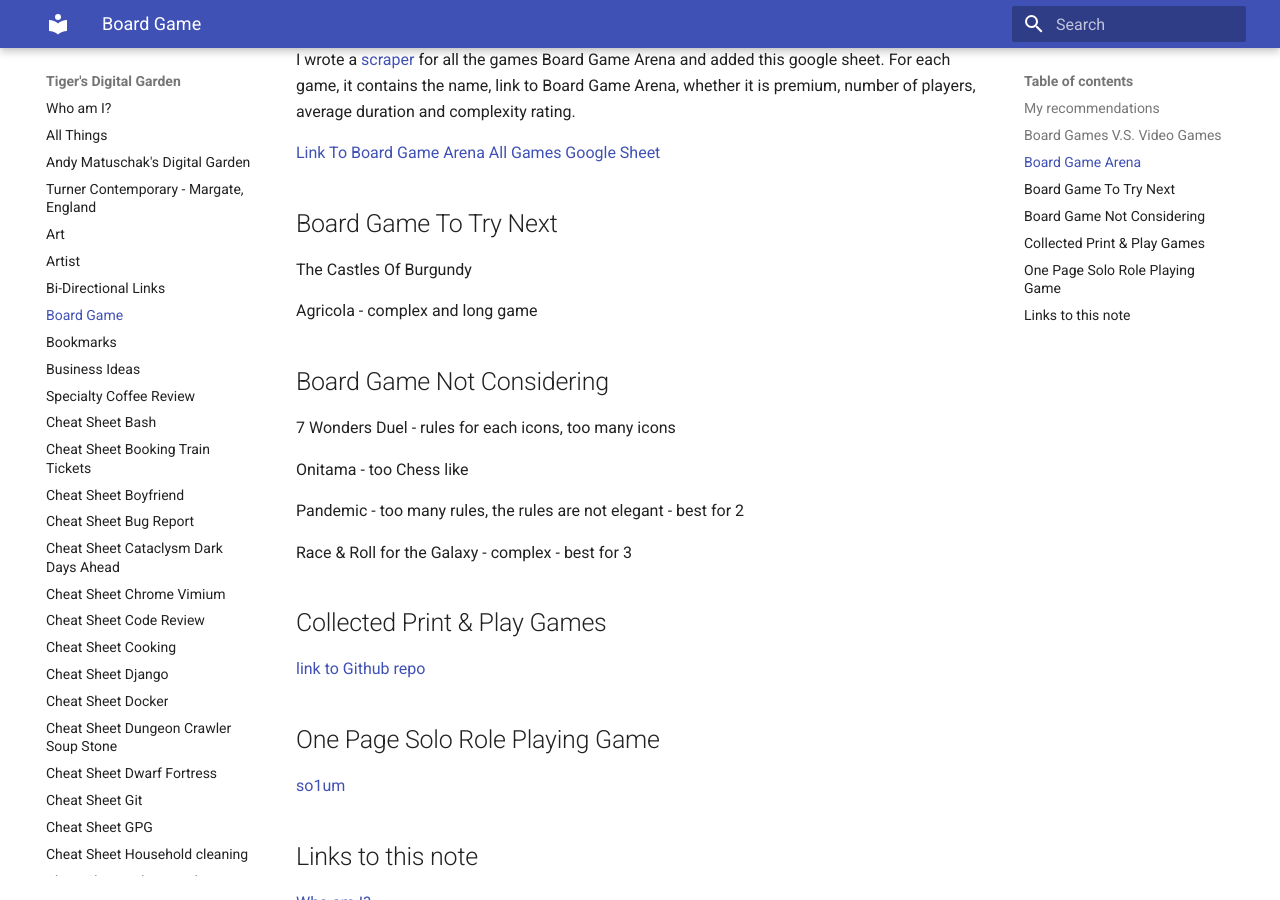
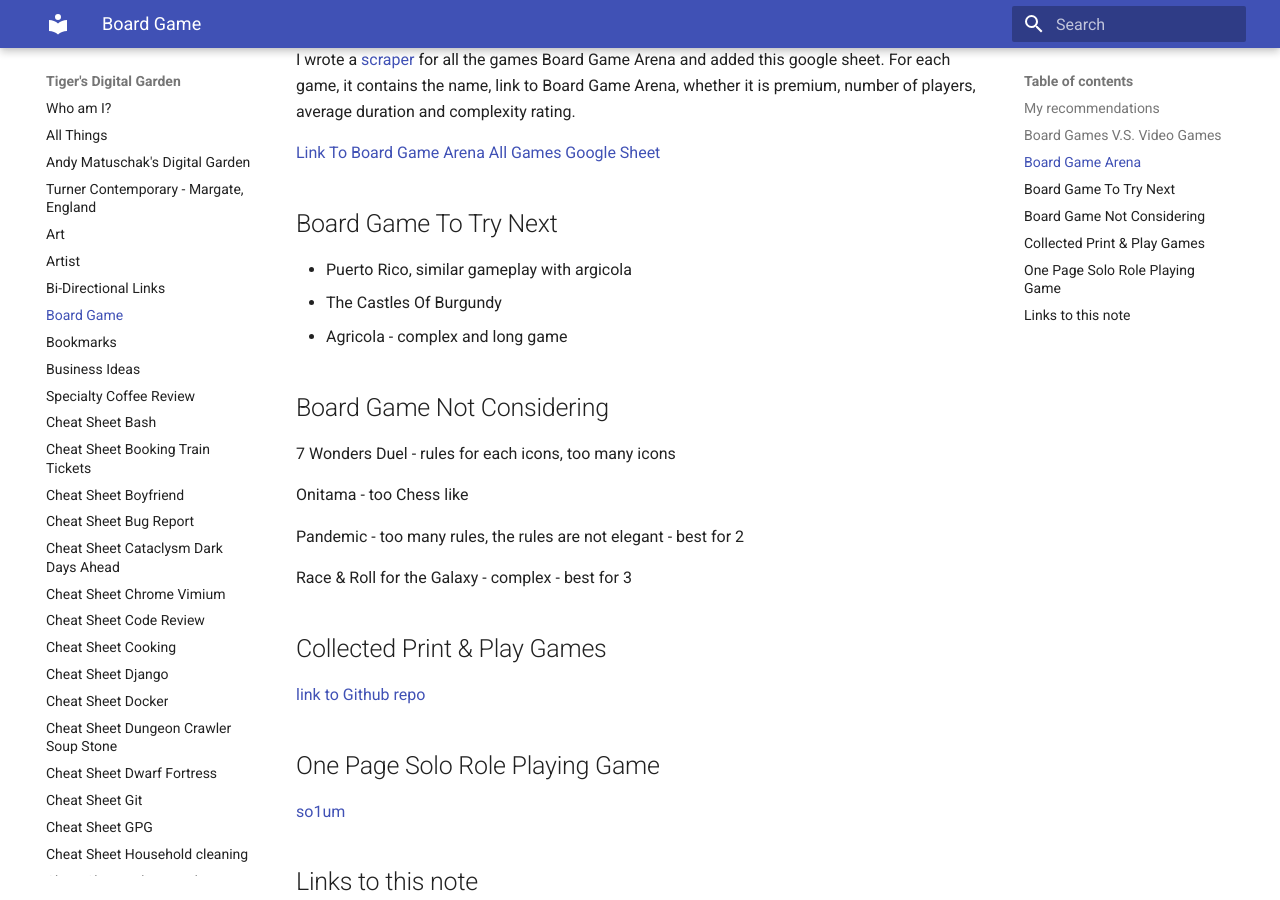
Before and after one commit to ynotstartups/notes, an MkDocs documentation site: the page built from notes/boardgame.md, in a window 1280 px wide and 900 px high, scrolled down 1525 px. Built offline with MkDocs 1.6.1 and Material for MkDocs 9.7.7, drawn with Linux system fonts in a browser that asks for light colours.

Commit message:
add puerto rico

```diff
--- a/notes/boardgame.md
+++ b/notes/boardgame.md
@@ -49,9 +49,9 @@ I wrote a [scraper](https://github.com/ynotstartups/bga-scraper) for all the gam
 
 ## Board Game To Try Next
 
-The Castles Of Burgundy
-
-Agricola - complex and long game
+- Puerto Rico, similar gameplay with argicola
+- The Castles Of Burgundy
+- Agricola - complex and long game
 
 ## Board Game Not Considering
 
```
